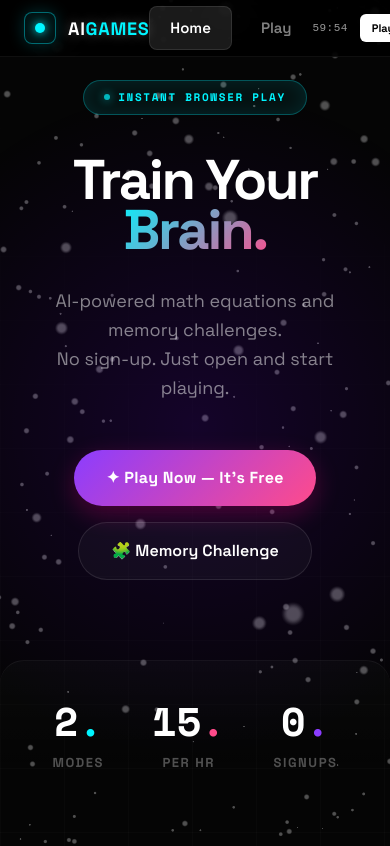
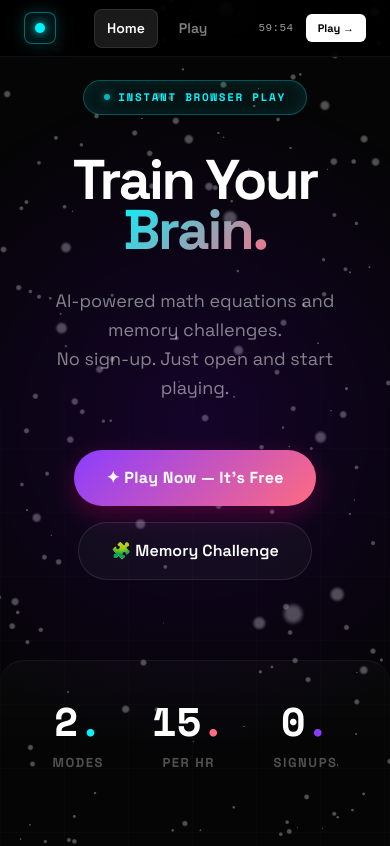
Before and after one commit to mohdadnaanazam/mathy, a Next.js app: page / in a window 390 px wide. Shown: the top 846 px of the page. Built offline with nearby package versions, Linux system fonts and the light colour scheme.

Commit message:
UI tweak: make responsive navbar prevent overflow, soft peach accent

```diff
--- a/app/globals.css
+++ b/app/globals.css
@@ -9,7 +9,7 @@
   --border-bright:rgba(255, 255, 255, 0.2);
 
   --accent-cyan:  #00f5ff;
-  --accent-pink:  #ff4b8b; /* A more lovable rose/sunset pink instead of neon magenta */
+  --accent-pink:  #ff6b81; /* A softer, lovable coral/watermelon pink */
   --accent-purple:#8b3dff;
   --text-main:    #ffffff;
   --text-dim:     rgba(255, 255, 255, 0.5);
@@ -157,3 +157,12 @@ a { text-decoration: none; }
 .toggle-inactive:hover {
   color: #fff; background: rgba(255,255,255,0.05);
 }
+
+/* ═══ RESPONSIVE NAV ════════════════════════════════════════════════════ */
+.nav-brand-text { display: inline; }
+.nav-link { padding: 10px 20px; font-size: 15px; }
+
+@media (max-width: 480px) {
+  .nav-brand-text { display: none; }
+  .nav-link { padding: 8px 12px; font-size: 14px; }
+}
--- a/components/layout/Navbar.tsx
+++ b/components/layout/Navbar.tsx
@@ -17,7 +17,7 @@ export default function Navbar() {
       backdropFilter: 'blur(20px)',
       WebkitBackdropFilter: 'blur(20px)',
     }}>
-      <div style={{ maxWidth: '1200px', margin: '0 auto', padding: '0 24px', height: '56px', display: 'flex', alignItems: 'center', justifyContent: 'space-between' }}>
+      <div className="nav-container" style={{ maxWidth: '1200px', margin: '0 auto', padding: '0 24px', height: '56px', display: 'flex', alignItems: 'center', justifyContent: 'space-between' }}>
 
         {/* Logo */}
         <Link href='/' style={{ display: 'flex', alignItems: 'center', gap: '12px', textDecoration: 'none', position: 'relative', zIndex: 200 }}>
@@ -30,7 +30,7 @@ export default function Navbar() {
           }}>
             <div style={{ width: '10px', height: '10px', borderRadius: '50%', background: 'var(--accent-cyan)', boxShadow: '0 0 10px var(--accent-cyan)' }} />
           </div>
-          <span style={{ fontWeight: 800, color: '#fff', fontSize: '18px', letterSpacing: '0.04em', fontFamily: 'var(--font-sans)', textShadow: '0 0 12px rgba(255,255,255,0.3)' }}>
+          <span className="nav-brand-text" style={{ fontWeight: 800, color: '#fff', fontSize: '18px', letterSpacing: '0.04em', fontFamily: 'var(--font-sans)', textShadow: '0 0 12px rgba(255,255,255,0.3)' }}>
             AI<span style={{ color: 'var(--accent-cyan)' }}>GAMES</span>
           </span>
         </Link>
@@ -38,8 +38,8 @@ export default function Navbar() {
         {/* Nav links */}
         <div style={{ display: 'flex', gap: '8px' }}>
           {[{ href: '/', label: 'Home' }, { href: '/game', label: 'Play' }].map(({ href, label }) => (
-            <Link key={href} href={href} style={{
-              padding: '10px 20px', borderRadius: '8px', fontSize: '15px', fontWeight: 600,
+            <Link key={href} href={href} className="nav-link" style={{
+              borderRadius: '8px', fontWeight: 600,
               textDecoration: 'none', transition: 'all 0.15s',
               background: pathname === href ? 'rgba(255,255,255,0.1)' : 'transparent',
               color: pathname === href ? '#fff' : 'rgba(255,255,255,0.5)',
```
